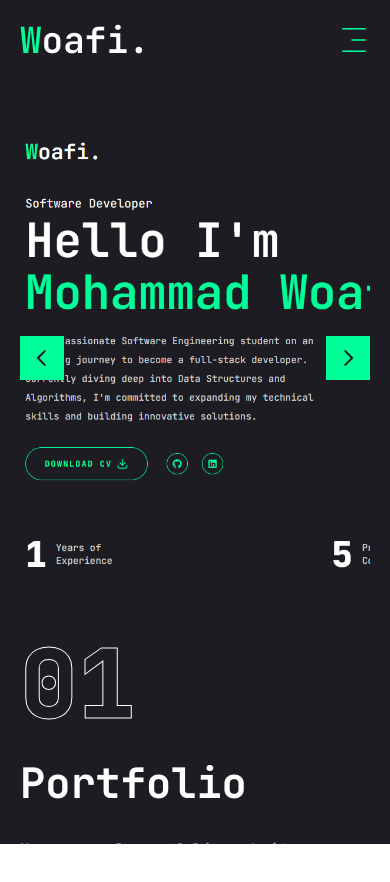
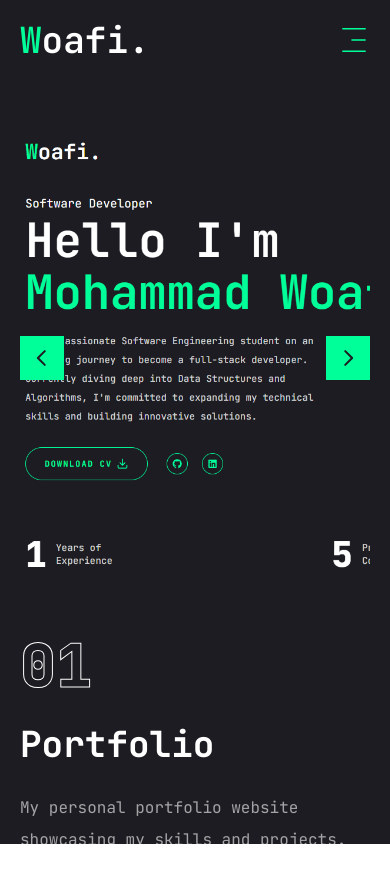
Before and after one commit to woafi/Portfolio, a Next.js app: page /project in a window 390 px wide. Shown: the top 882 px of the page. Built offline with nearby package versions, Linux system fonts and the light colour scheme.

Commit message:
6th commit

```diff
--- a/app/project/page.js
+++ b/app/project/page.js
@@ -46,6 +46,9 @@ const projects = [
       },
       {
         name: "MongoDB",
+      },
+      {
+        name: "RESTful APIs",
       },
       {
         name: "Express.js",
@@ -120,7 +123,7 @@ const projects = [
   },
   {
     num: "06",
-    title: "Netflix-Clone",
+    title: "Netflix Clone",
     description: "A responsive Netflix homepage clone built with HTML and CSS, designed to replicate the look and feel of the original interface. This project is perfect for practicing front-end development and web design skills.",
     stack: [
       {
@@ -159,17 +162,17 @@ function Project() {
           <div className="w-full lg:w-[50%] lg:h-[460px] flex flex-col xl:justify-between order-2 lg:order-none">
             <div className="flex flex-col gap-[30px] h-1/2">
               {/* outline number */}
-              <div className="text-8xl leading-none font-extrabold text-transparent text-outline">
+              <div className="text-6xl md:text-8xl leading-none font-extrabold text-transparent text-outline">
                 {project.num}
               </div>
               <div className="group"> {/* Add group class here */}
-                <h2 className="text-[42px] font-bold leading-none text-white group-hover:text-[#00ff99] transition-all duration-500 capitalize">
+                <h2 className="text-4xl md:text-[42px] font-bold leading-none text-white group-hover:text-[#00ff99] transition-all duration-500 capitalize">
                   {project.title}
                 </h2>
               </div>
               {/* project description */}
               <p className="text-white/60">{project.description}</p>
-              <ul className="flex gap-4">
+              <ul className="flex gap-4 flex-wrap">
                 {project.stack.map((item, index) => (
                   <li key={index} className="text-base lg:text-xl accent">{item.name}
                     {index !== project.stack.length - 1 && ","}
--- a/app/resume/page.js
+++ b/app/resume/page.js
@@ -154,10 +154,10 @@ function Resume() {
           </TabsContent>
 
           {/* Education Tab */}
-          <TabsContent value="education" className="w-full">
+          <TabsContent value="education" className="w-full h-full">
             <div className="px-4 pt-4 flex flex-col gap-[30px] text-center lg:text-left">
               <h2 className="text-4xl font-bold">{education.title}</h2>
-              <ScrollArea className="max-h-[500px]">
+              <ScrollArea className="">
                 <div className="grid grid-cols-1 lg:grid-cols-2 gap-[30px]">
                   {education.items.map((item, index) => (
                     <div key={index} className="bg-[#232329] min-h-[184px] py-6 px-10 rounded-xl flex flex-col justify-center items-center lg:items-start gap-1">
@@ -185,8 +185,9 @@ function Resume() {
                   {skills.items.map((skill, index) => (
                     <Tooltip key={index}>
                       <TooltipTrigger asChild>
-                        <div className="w-full h-[150px] bg-[#232329] rounded-xl flex justify-center items-center group hover:text-[#00ff99] transition-all duration-300 cursor-pointer">
+                        <div className="w-full h-[150px] bg-[#232329] rounded-xl flex flex-col justify-center items-center group hover:text-[#00ff99] transition-all duration-300 cursor-pointer">
                           <span className="text-6xl">{skill.icon}</span>
+                          <p className="lg:hidden ">{skill.name}</p>
                         </div>
                       </TooltipTrigger>
                       <TooltipContent>
--- a/app/services/page.js
+++ b/app/services/page.js
@@ -45,11 +45,11 @@ function Services() {
                 </Link>
               </div>
 
-              <h2 className="text-[42px] font-bold leading-none text-white group-hover:text-[#00ff99] transition-all duration-500">
+              <h2 className="text-[42px]  h-22 font-bold leading-none text-white group-hover:text-[#00ff99] transition-all duration-500">
                 {service.title}
               </h2>
 
-              <p className="text-white/60">
+              <p className="text-white/60  h-10">
                 {service.desc}
               </p>
 
```
